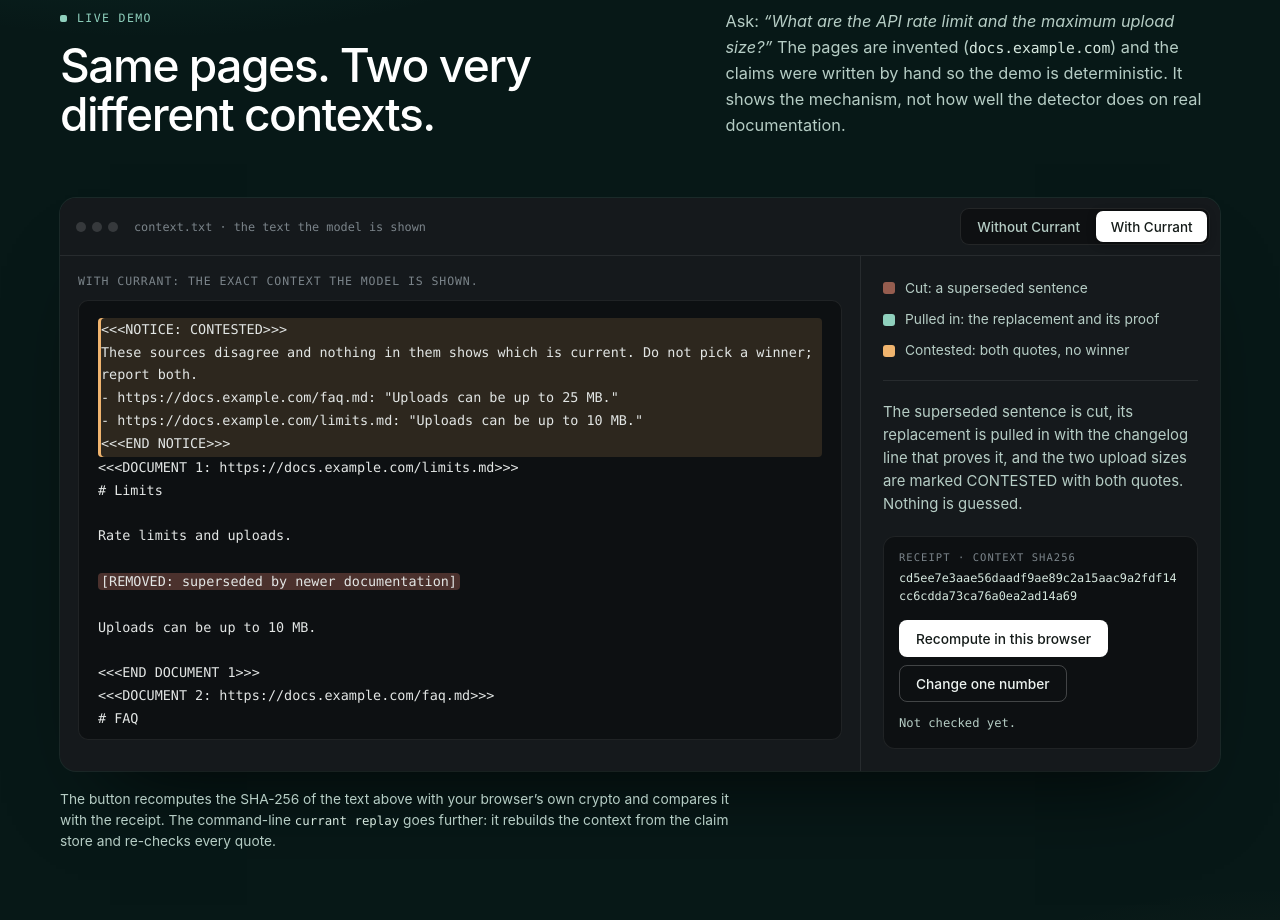
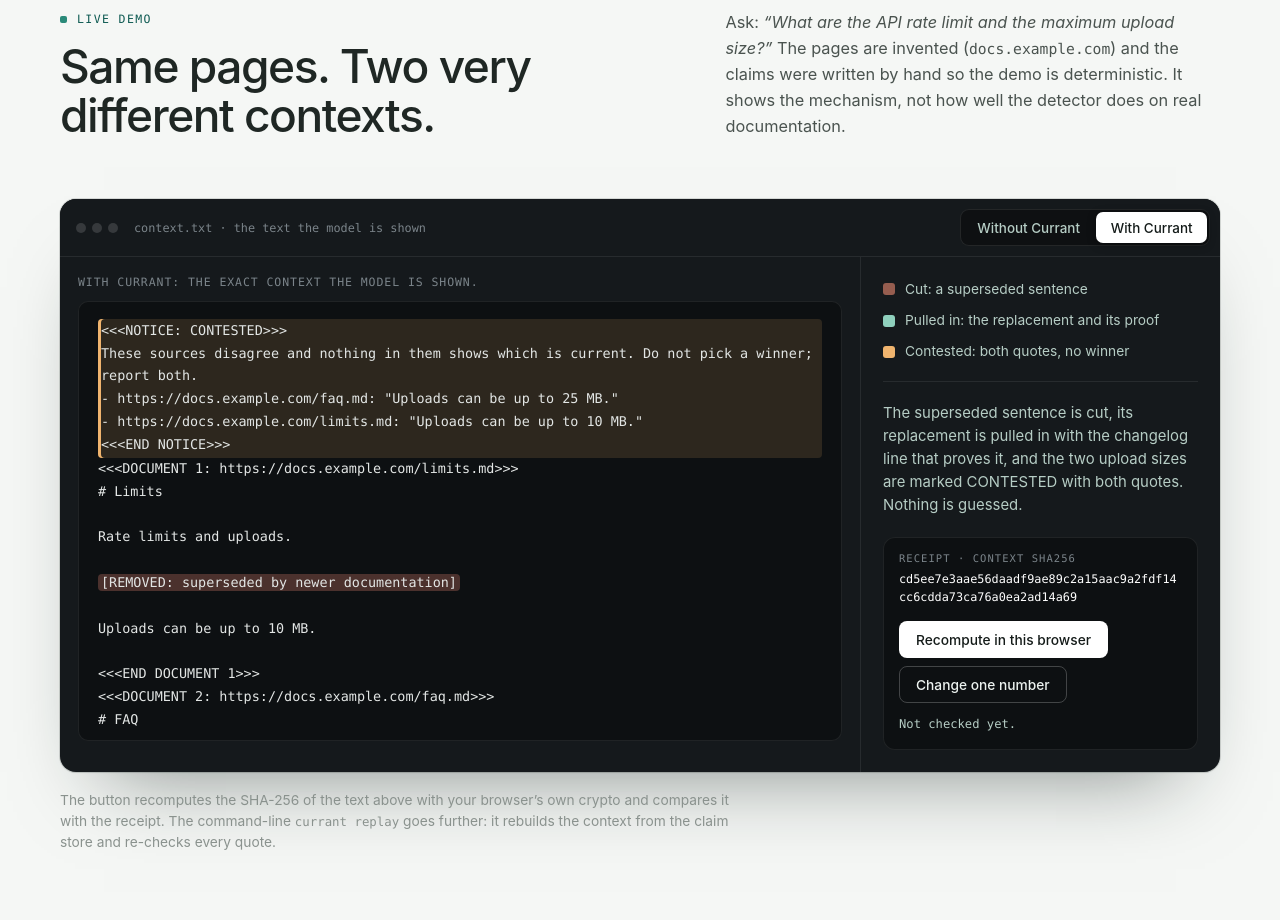
Before and after one commit to Dami904/currant, a website built with Vite: page site/index.html in a window 1280 px wide. Shown: the part 3520-4440 px from the top of the page. Built offline with nearby package versions, Linux system fonts and the light colour scheme.

Commit message:
Put the live demo on a light band so only the code window is dark

```diff
--- a/site/index.html
+++ b/site/index.html
@@ -114,7 +114,7 @@
   </div>
 </section>
 
-<section class="sec sec-dark" id="demo" data-reveal data-tone="dark">
+<section class="sec sec-alt" id="demo" data-reveal>
   <div class="wrap">
     <div class="sec-head">
       <div>
--- a/site/src/style.css
+++ b/site/src/style.css
@@ -447,7 +447,7 @@ td.loss { color: var(--bad); } td.win { color: var(--ok); }
 .terminal pre, .code { color: var(--code-ink); }
 .code { background: var(--code-bg); box-shadow: 0 0 0 1px var(--code-line); }
 .c { color: var(--code-dim); }
-.window { background: var(--code-bar); box-shadow: 0 0 0 1px var(--code-line), 0 50px 90px -50px rgba(0, 0, 0, .85); }
+.window { background: var(--code-bar); box-shadow: 0 0 0 1px rgba(16, 30, 26, .14), 0 1px 2px rgba(16, 30, 26, .06), 0 44px 80px -44px rgba(16, 30, 26, .5); }
 .window-side { background: transparent; border-left-color: var(--code-line); }
 .ctx { background: var(--code-bg); color: var(--code-ink); box-shadow: inset 0 0 0 1px var(--code-line); }
 .cap { color: var(--code-dim); }
```
